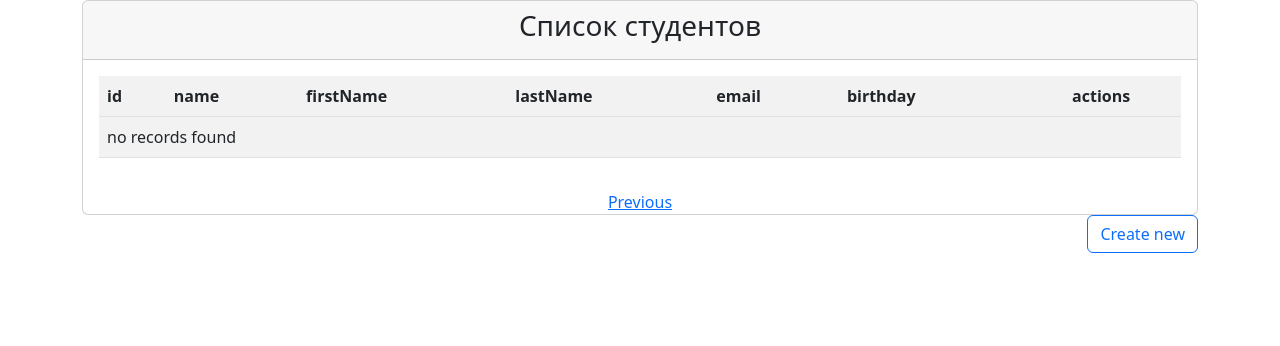
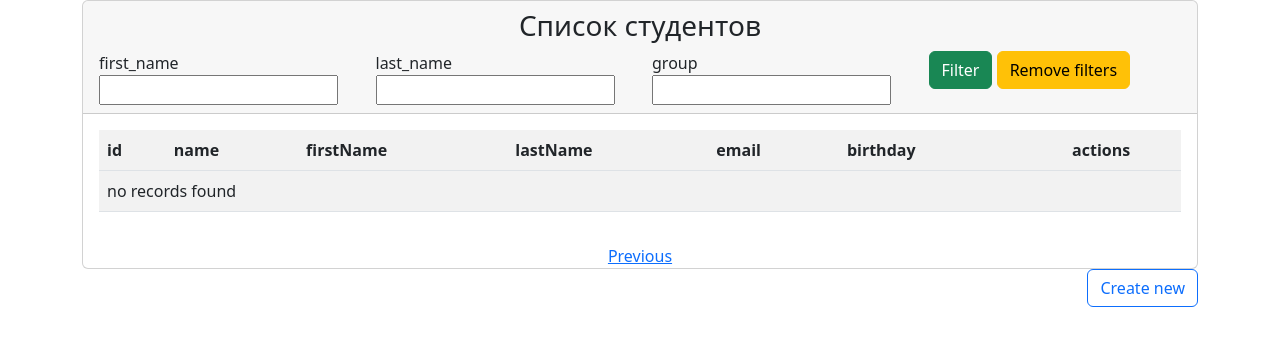
Before and after one commit to Deaglee731/students_symfony, a Symfony app: template templates/user/index.html.twig in a window 1280 px wide. Shown: the part 56-402 px from the top of the page. Run offline with Twig, Linux system fonts and the light colour scheme; the template is opened without the code that fills it, so the values that code supplies are empty; some libraries are stand-ins or nearby versions.

Commit message:
need fix user repository

```diff
--- a/src/Controller/UserController.php
+++ b/src/Controller/UserController.php
@@ -21,7 +21,11 @@ class UserController extends AbstractController
     public function index(Request $request, Environment $twig, UserRepository $userRepository): Response
     {
         $offset = max(0, $request->query->getInt('offset', 0));
-        $paginator = $userRepository->getUserPaginator($offset);
+
+        $filteredquery = $userRepository->findByField($request);
+
+        $paginator = $userRepository->getUserPaginator($offset, $filteredquery);
+
         return $this->render('user/index.html.twig', [
             'users' => $paginator,
             'previous' => $offset - UserRepository::PAGINATOR_PER_PAGE,
--- a/templates/user/index.html.twig
+++ b/templates/user/index.html.twig
@@ -12,6 +12,28 @@
                             <h3> Список студентов </h3>
                         </div>
                     </div>
+                </div>
+                <div class="row">
+                    <form action="{{ path('app_user_index') }}" method="GET">
+                        <div class="row">
+                            <div class="col">
+                                <label for="first_name_filter"> first_name </label>
+                                <input id="first_name_filter" type="text" name="first_name">
+                            </div>
+                            <div class="col">
+                                <label for="last_name_filter"> last_name </label>
+                                <input id="last_name_filter" type="text" name="last_name">
+                            </div>
+                            <div class="col">
+                                <label for="group_filter"> group </label>
+                                <input id="group_filter" type="text" name="group_id">
+                            </div>
+                            <div class="col">
+                                <button class="btn btn-success"> Filter </button>
+                                <a href="{{ path('app_user_index') }}" class="btn btn-warning"> Remove filters</a>
+                            </div>
+                        </div>
+                    </form>
                 </div>
             </div>
             <div class="card-body d-flex">
```
Also changed, not shown: src/Repository/UserRepository.php (+34 -11 lines).
